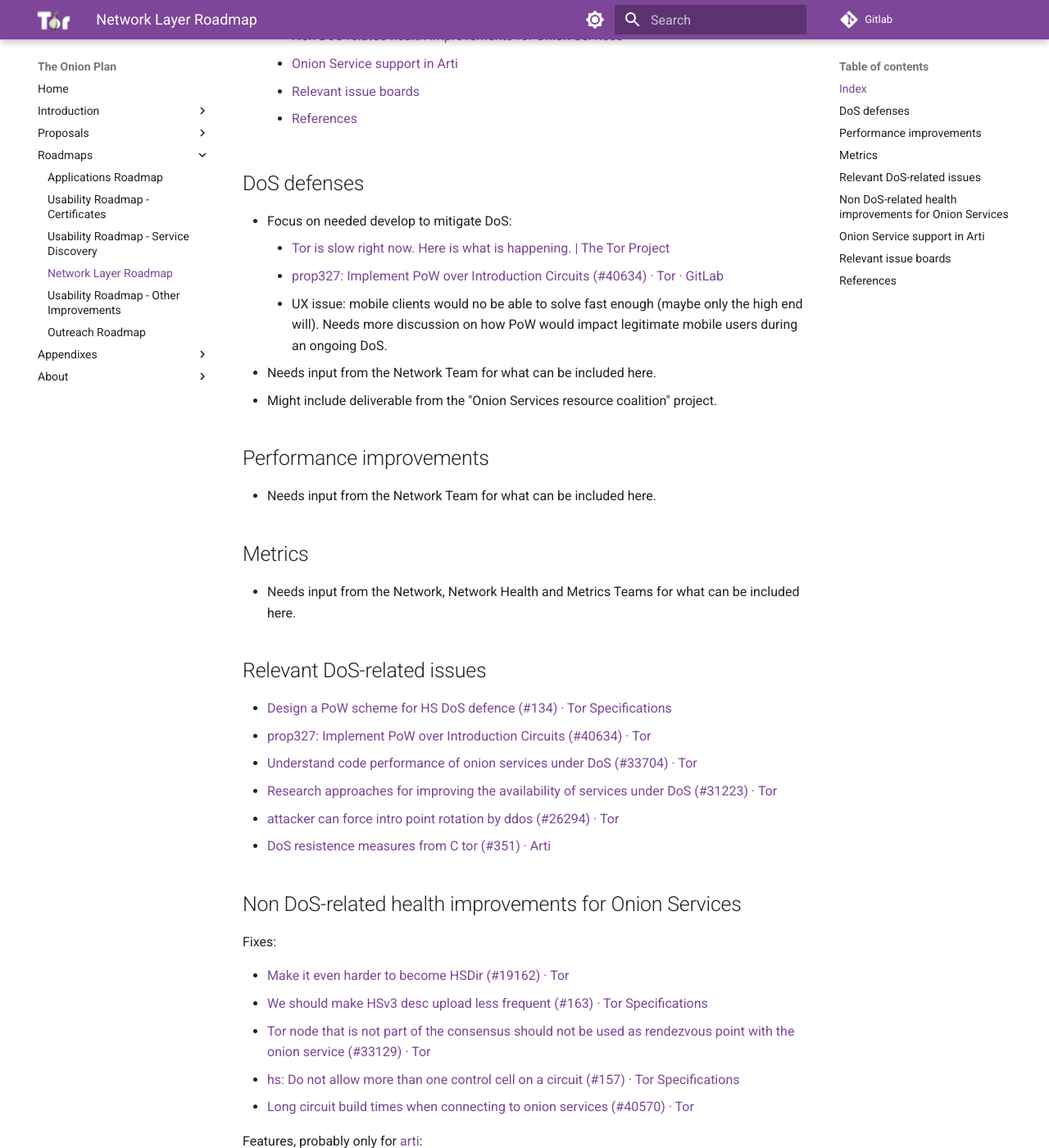
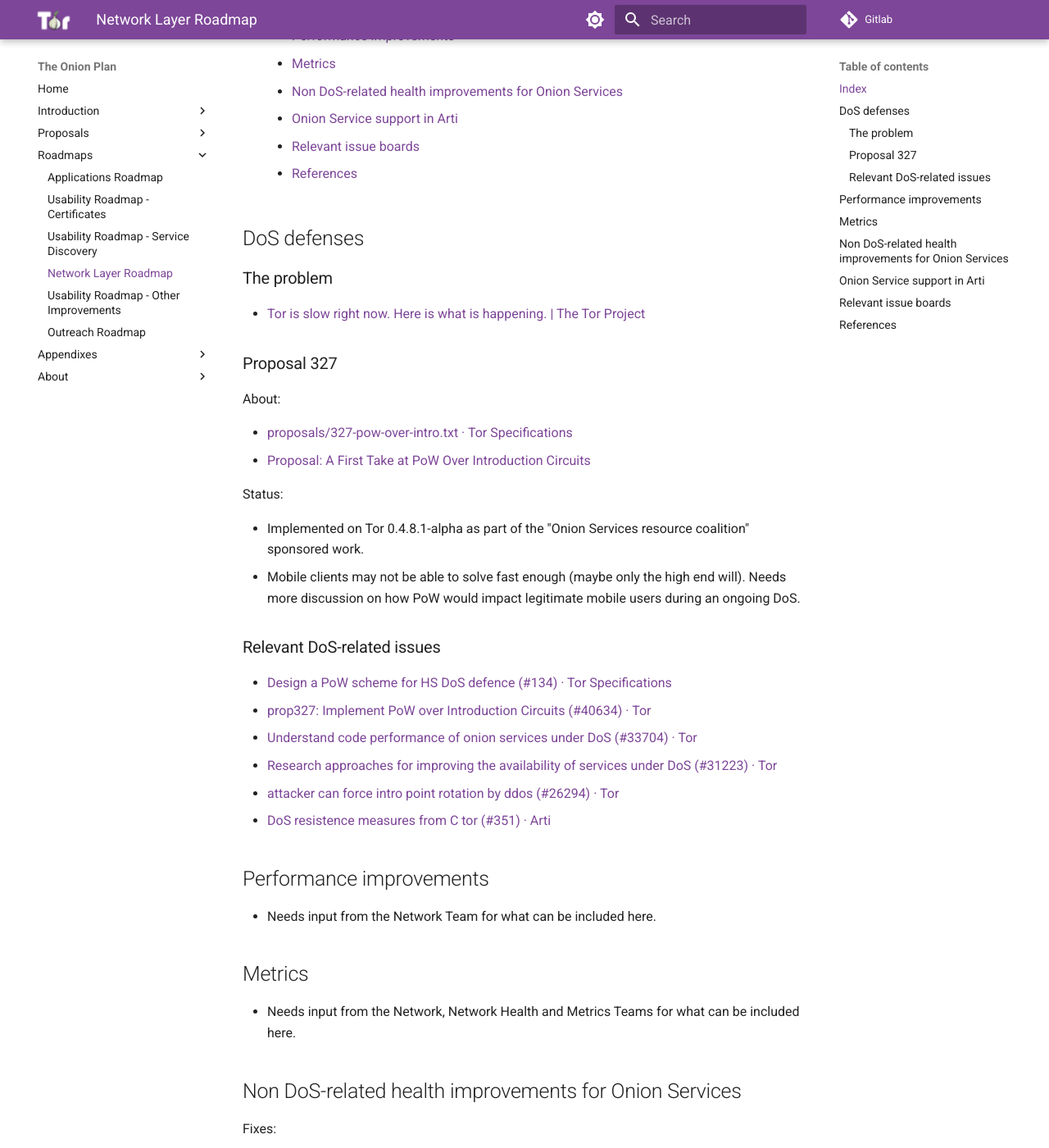
Before and after one commit to offsoc/onionplan, an MkDocs documentation site: the page built from docs/roadmaps/network.md, in a window 1280 px wide and 1400 px high, scrolled down 500 px. Shown: the whole window at 82% size. Built offline with MkDocs 1.6.1 and Material for MkDocs 9.7.7, drawn with Linux system fonts in a browser that asks for light colours; some of the changed text lies outside the part shown.

Commit message:
Fix: roadmaps: network layer: DoS: updates

```diff
--- a/docs/roadmaps/network.md
+++ b/docs/roadmaps/network.md
@@ -9,15 +9,33 @@
 
 ## DoS defenses
 
-* Focus on needed develop to mitigate DoS:
-    * [Tor is slow right now. Here is what is happening. | The Tor Project](https://blog.torproject.org/tor-network-ddos-attack/)
-    * [prop327: Implement PoW over Introduction Circuits (#40634) · Tor · GitLab](https://gitlab.torproject.org/tpo/core/tor/-/issues/40634)
-      * UX issue: mobile clients would no be able to solve fast enough (maybe only
-        the high end will). Needs more discussion on how PoW would impact
-        legitimate mobile users during an ongoing DoS.
-* Needs input from the Network Team for what can be included here.
-* Might include deliverable from the "Onion Services resource coalition"
-  project.
+### The problem
+
+* [Tor is slow right now. Here is what is happening. | The Tor Project](https://blog.torproject.org/tor-network-ddos-attack/)
+
+### Proposal 327
+
+About:
+
+* [proposals/327-pow-over-intro.txt · Tor Specifications](https://gitlab.torproject.org/tpo/core/torspec/-/blob/main/proposals/327-pow-over-intro.txt)
+* [Proposal: A First Take at PoW Over Introduction Circuits](https://lists.torproject.org/pipermail/tor-dev/2020-April/014215.html)
+
+Status:
+
+* Implemented on Tor 0.4.8.1-alpha as part of the "Onion Services resource
+  coalition" sponsored work.
+* Mobile clients may not be able to solve fast enough (maybe only the high end
+  will). Needs more discussion on how PoW would impact legitimate mobile users
+  during an ongoing DoS.
+
+### Relevant DoS-related issues
+
+* [Design a PoW scheme for HS DoS defence (#134) · Tor Specifications](https://gitlab.torproject.org/tpo/core/torspec/-/issues/134)
+* [prop327: Implement PoW over Introduction Circuits (#40634) · Tor](https://gitlab.torproject.org/tpo/core/tor/-/issues/40634)
+* [Understand code performance of onion services under DoS (#33704) · Tor](https://gitlab.torproject.org/tpo/core/tor/-/issues/33704)
+* [Research  approaches for improving the availability of services under DoS  (#31223) · Tor](https://gitlab.torproject.org/tpo/core/tor/-/issues/31223)
+* [attacker can force intro point rotation by ddos (#26294) · Tor](https://gitlab.torproject.org/tpo/core/tor/-/issues/26294)
+* [DoS resistence measures from C tor (#351) · Arti](https://gitlab.torproject.org/tpo/core/arti/-/issues/351)
 
 ## Performance improvements
 
@@ -26,15 +44,6 @@
 ## Metrics
 
 * Needs input from the Network, Network Health and Metrics Teams for what can be included here.
-
-## Relevant DoS-related issues
-
-* [Design a PoW scheme for HS DoS defence (#134) · Tor Specifications](https://gitlab.torproject.org/tpo/core/torspec/-/issues/134)
-* [prop327: Implement PoW over Introduction Circuits (#40634) · Tor](https://gitlab.torproject.org/tpo/core/tor/-/issues/40634)
-* [Understand code performance of onion services under DoS (#33704) · Tor](https://gitlab.torproject.org/tpo/core/tor/-/issues/33704)
-* [Research  approaches for improving the availability of services under DoS  (#31223) · Tor](https://gitlab.torproject.org/tpo/core/tor/-/issues/31223)
-* [attacker can force intro point rotation by ddos (#26294) · Tor](https://gitlab.torproject.org/tpo/core/tor/-/issues/26294)
-* [DoS resistence measures from C tor (#351) · Arti](https://gitlab.torproject.org/tpo/core/arti/-/issues/351)
 
 ## Non DoS-related health improvements for Onion Services
 
```
